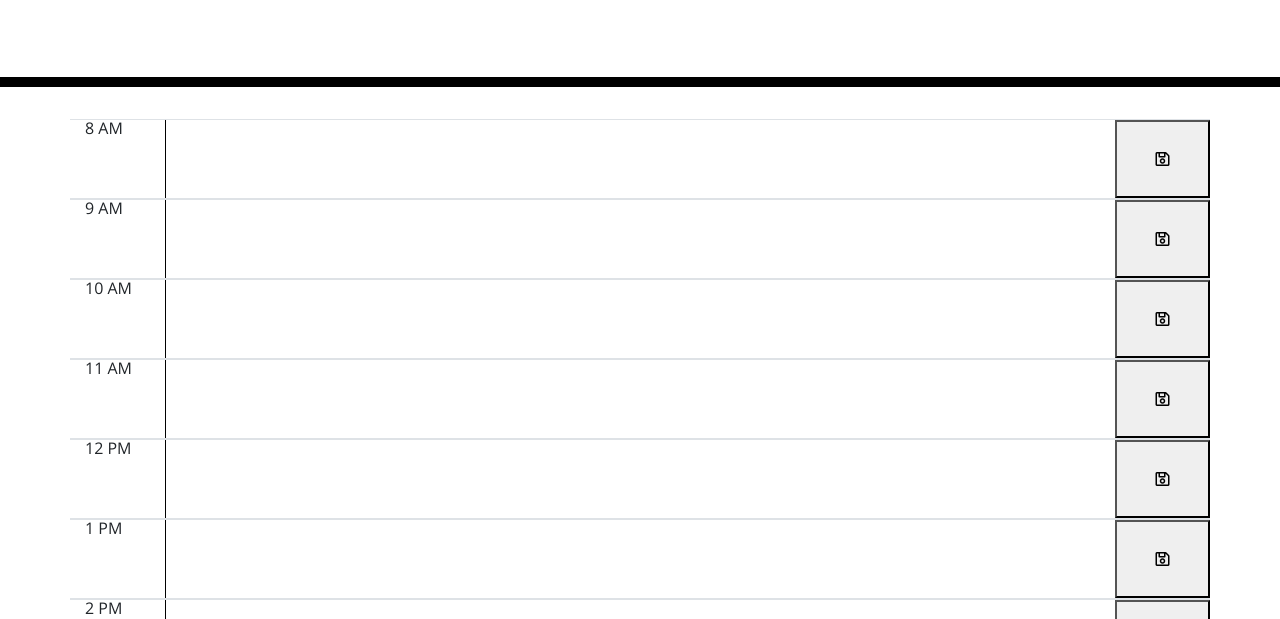
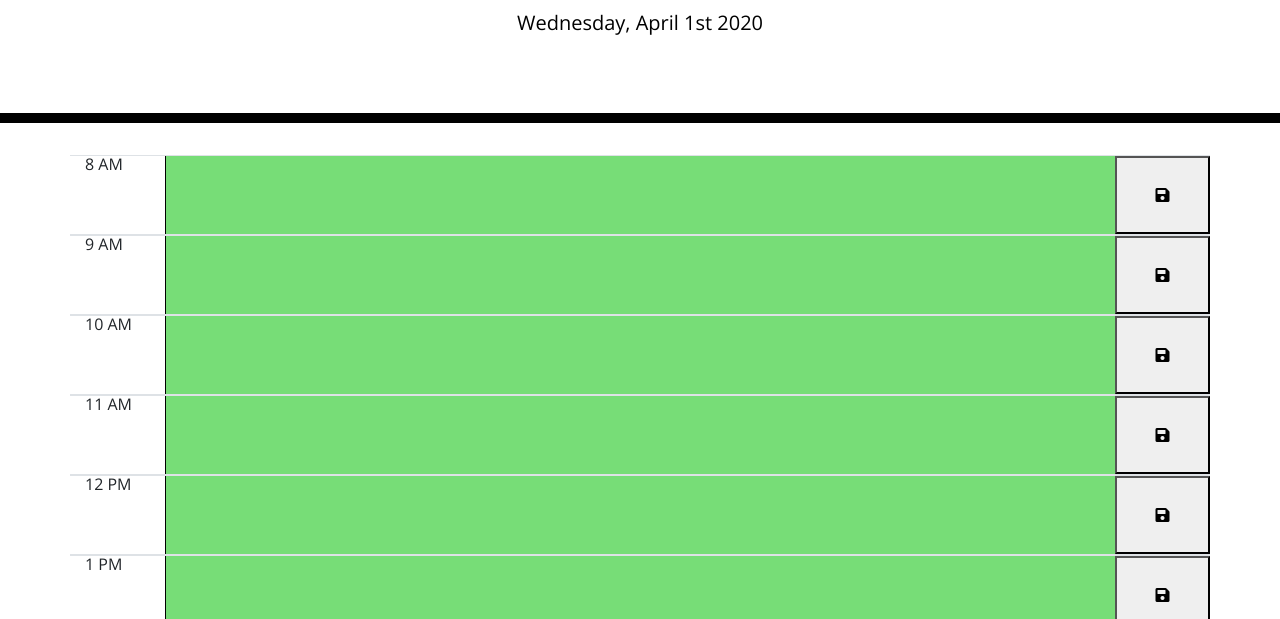
Before and after one commit to julieritz/Work-Day-Scheduler, a plain HTML site: page index.html in a window 1280 px wide. Shown: the part 181-800 px from the top of the page. Drawn offline with nearby package versions, Linux system fonts and the light colour scheme.

Commit message:
New JavaScript

```diff
--- a/index.html
+++ b/index.html
@@ -23,61 +23,61 @@
         <div id="calendar-row1" class="row justify-content-md-center border-top border-bottom calendar-row">
             <div id="time1" class="col-md-1">8 AM</div>
             <textarea rows="3" id="text-entry1" class="col-md-10"></textarea>
-            <button id="save" class="col-md-1"><i class="far fa-save"></i></button>
+            <button id="save" class="col-md-1"><i class="fa fa-save"></i></button>
         </div>
 
         <div id="calendar-row2" class="row justify-content-md-center border-top border-bottom calendar-row">
             <div id="time2" class="col-md-1">9 AM</div>
             <textarea rows="3" id="text-entry2" class="col-md-10"></textarea>
-            <button id="save" class="col-md-1"><i class="far fa-save"></i></button>
+            <button id="save" class="col-md-1"><i class="fa fa-save"></i></button>
         </div>
 
         <div id="calendar-row3" class="row justify-content-md-center border-top border-bottom calendar-row">
             <div id="time3" class="col-md-1">10 AM</div>
             <textarea rows="3" id="text-entry3" class="col-md-10"></textarea>
-            <button id="save" class="col-md-1"><i class="far fa-save"></i></button>
+            <button id="save" class="col-md-1"><i class="fa fa-save"></i></button>
         </div>
 
         <div id="calendar-row4" class="row justify-content-md-center border-top border-bottom calendar-row">
             <div id="time4" class="col-md-1">11 AM</div>
             <textarea rows="3" id="text-entry4" class="col-md-10"></textarea>
-            <button id="save" class="col-md-1"><i class="far fa-save"></i></button>
+            <button id="save" class="col-md-1"><i class="fa fa-save"></i></button>
         </div>
 
         <div id="calendar-row5" class="row justify-content-md-center border-top border-bottom calendar-row">
             <div id="time5" class="col-md-1">12 PM</div>
             <textarea rows="3" id="text-entry5" class="col-md-10"></textarea>
-            <button id="save" class="col-md-1"><i class="far fa-save"></i></button>
+            <button id="save" class="col-md-1"><i class="fa fa-save"></i></button>
         </div>
 
         <div id="calendar-row6" class="row justify-content-md-center border-top border-bottom calendar-row">
             <div id="time6" class="col-md-1 time">1 PM</div>
             <textarea rows="3" id="text-entry6" class="col-md-10"></textarea>
-            <button id="save" class="col-md-1"><i class="far fa-save"></i></button>
+            <button id="save" class="col-md-1"><i class="fa fa-save"></i></button>
         </div>
 
         <div id="calendar-row7" class="row justify-content-md-center border-top border-bottom calendar-row">
             <div id="time7" class="col-md-1 time">2 PM</div>
             <textarea rows="3" id="text-entry7" class="col-md-10"></textarea>
-            <button id="save" class="col-md-1"><i class="far fa-save"></i></button>
+            <button id="save" class="col-md-1"><i class="fa fa-save"></i></button>
         </div>
 
         <div id="calendar-row8" class="row justify-content-md-center border-top border-bottom calendar-row">
             <div id="time8" class="col-md-1">3 PM</div>
             <textarea rows="3" id="text-entry8" class="col-md-10"></textarea>
-            <button id="save" class="col-md-1"><i class="far fa-save"></i></button>
+            <button id="save" class="col-md-1"><i class="fa fa-save"></i></button>
         </div>
 
         <div id="calendar-row9" class="row justify-content-md-center border-top border-bottom calendar-row">
             <div id="time9" class="col-md-1">4 PM</div>
             <textarea rows="3" id="text-entry9" class="col-md-10"></textarea>
-            <button id="save" class="col-md-1"><i class="far fa-save"></i></button>
+            <button id="save" class="col-md-1"><i class="fa fa-save"></i></button>
         </div>
 
         <div id="calendar-row10" class="row justify-content-md-center border-top border-bottom calendar-row">
             <div id="time10" class="col-md-1">5 PM</div>
             <textarea rows="3" id="text-entry10" class="col-md-10"></textarea>
-            <button id="save" class="col-md-1"><i class="far fa-save"></i></button>
+            <button id="save" class="col-md-1"><i class="fa fa-save"></i></button>
         </div>
 
     </div>
@@ -90,6 +90,7 @@
     </div>
     <script src="https://code.jquery.com/jquery-3.4.1.min.js"></script>
     <script src="https://cdnjs.cloudflare.com/ajax/libs/moment.js/2.24.0/moment.min.js"></script>
+    <script src="script.js"></script>
 </body>
 
 </html>
--- a/script.js
+++ b/script.js
@@ -0,0 +1,68 @@
+$(document).ready(function () {
+    // set day of week and date
+    var currentDayValue = moment().format("dddd, MMMM Do YYYY");
+    $("#currentDay").text(currentDayValue);
+    loadScheduleData(currentDayValue);
+});
+
+function loadScheduleData(currentDayValue) {
+    //load data from local storage
+    var scheduleData = getScheduleData(currentDayValue);
+    updateBlocks(scheduleData);
+}
+
+function getScheduleData(currentDayValue) {
+    var scheduleData = localStorage.getItem(currentDayValue)
+    //check for validity
+    if (!scheduleData) {
+        scheduleData = generateBlankData();
+        saveScheduleData(currentDayValue, scheduleData)
+    }
+    return scheduleData;
+}
+
+function generateBlankData() {
+    return [
+        {event: "", hour: 8},
+        {event: "", hour: 9},
+        {event: "", hour: 10},
+        {event: "", hour: 11},
+        {event: "", hour: 12},
+        {event: "", hour: 13},
+        {event: "", hour: 14},
+        {event: "", hour: 15},
+        {event: "", hour: 16},
+        {event: "", hour: 17},
+    ]
+}
+
+function updateBlocks(scheduleData) {
+    //get array of timeblocks from DOM
+    var timeBlocks = $(".calendar-row")
+    var currentHour = moment().hour()
+    console.log(timeBlocks, currentHour)
+    //get the current hour
+    timeBlocks.each(function (index, timeBlock) {
+        timeBlock = $(timeBlock)
+        console.log(timeBlock)
+        var currentBlockData = scheduleData[index]
+        console.log(currentBlockData)
+        if (scheduleData[index].hour < currentHour) {
+            timeBlock.find("textarea").addClass("past").attr("disabled");
+        } else if (scheduleData[index].hour === currentHour) {
+            timeBlock.find("textarea").addClass("present");
+        } else {
+            timeBlock.find("textarea").addClass("future");
+        }
+    })
+    //iterate over array & append corresponding data from scheduleData
+
+    //add css classes
+}
+function saveScheduleData(currentDayValue, scheduleData) {
+    var scheduleDataString = JSON.stringify(scheduleData)
+    localStorage.setItem(currentDayValue, scheduleDataString)
+}
+
+//need to get the local storage text, update it with event within that array, save schedule data again
+//get array, find object that corresponds to it
```
